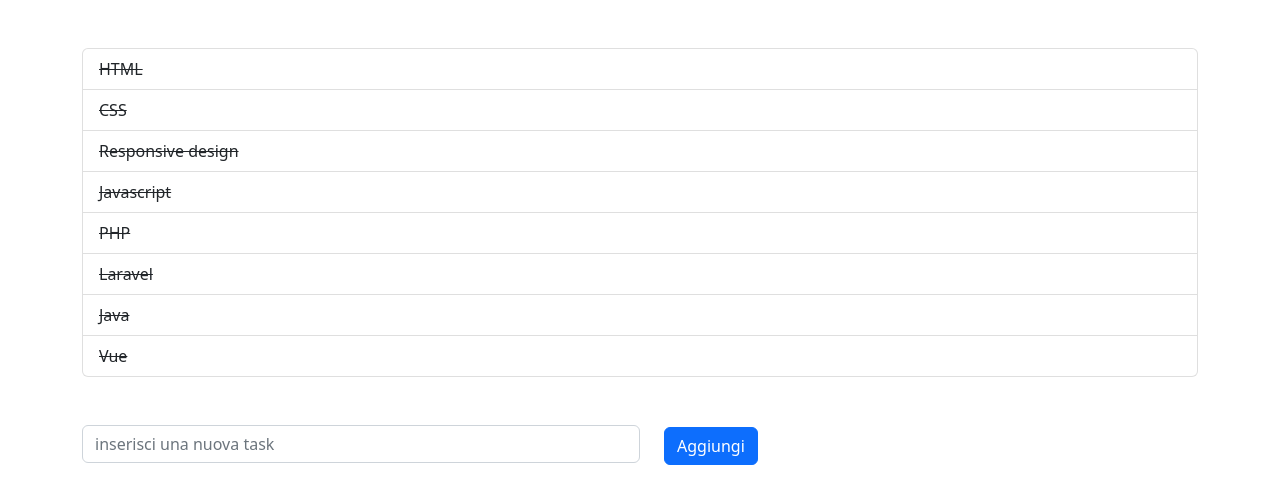
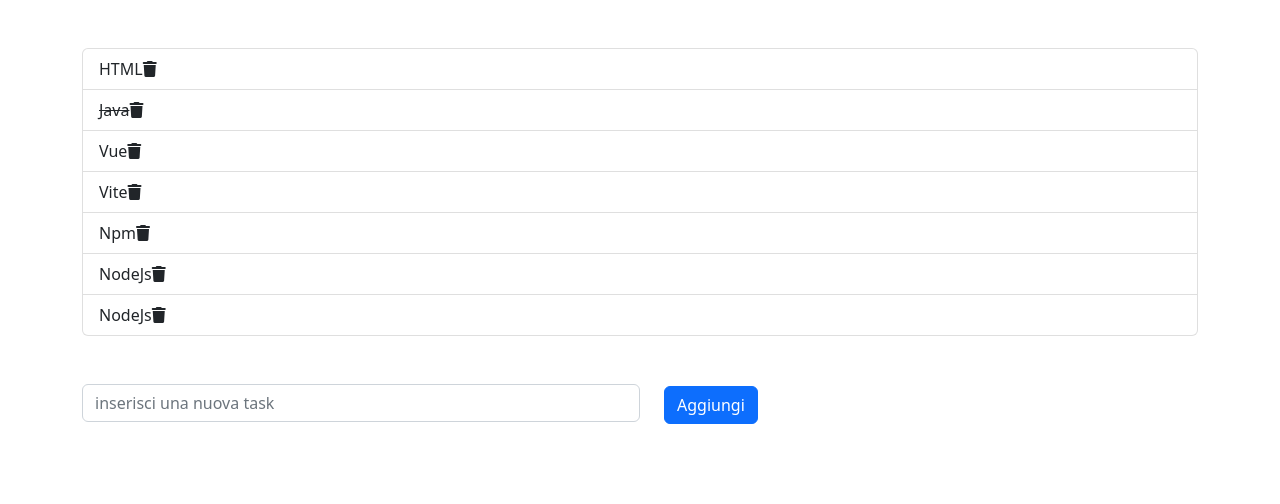
Before and after one commit to BetterCallAle/php-todo-list-json, a PHP site: page / in a window 1280 px wide. Shown: the top 504 px of the page. Run offline with PHP 8.4, Linux system fonts and the light colour scheme; some libraries are stand-ins or nearby versions.

Commit message:
now is possible to delete tasks

```diff
--- a/index.php
+++ b/index.php
@@ -11,6 +11,8 @@
     <script src="https://cdnjs.cloudflare.com/ajax/libs/axios/0.27.2/axios.min.js" integrity="sha512-odNmoc1XJy5x1TMVMdC7EMs3IVdItLPlCeL5vSUPN2llYKMJ2eByTTAIiiuqLg+GdNr9hF6z81p27DArRFKT7A==" crossorigin="anonymous" referrerpolicy="no-referrer"></script>
     <!-- Vue -->
     <script src="https://unpkg.com/vue@3/dist/vue.global.js"></script>
+    <!-- Font-Awesome -->
+    <link rel="stylesheet" href="https://cdnjs.cloudflare.com/ajax/libs/font-awesome/6.2.1/css/all.min.css" integrity="sha512-MV7K8+y+gLIBoVD59lQIYicR65iaqukzvf/nwasF0nqhPay5w/9lJmVM2hMDcnK1OnMGCdVK+iQrJ7lzPJQd1w==" crossorigin="anonymous" referrerpolicy="no-referrer" />
     <!-- Style -->
     <link rel="stylesheet" href="css/style.css">
 </head>
@@ -21,14 +23,17 @@
             <section id="section-list" class="py-5">
                 <div class="container">
                     <ul class="list-group">
-                        <li v-for="(toDo, index) in toDoList" class="list-group-item" :class="{'done' : toDo.done}" @click="checkAsDone(index)">{{ toDo.text }}</li>
+                        <li v-for="(toDo, index) in toDoList" class="list-group-item" :class="{'done' : toDo.done}" @click="checkAsDone(index)">
+                            <span>{{ toDo.text }}</span>
+                            <i class="fa-solid fa-trash" @click.stop="deleteElement(index)"></i>
+                        </li>
                     </ul>
                 </div>
             </section>
 
             <section>
                 <div class="container">
-                    <input type="text" v-model="userToDo" placeholder="inserisci una nuova task" class="form-control w-50 d-inline-block me-4">
+                    <input type="text" v-model="userToDo" placeholder="inserisci una nuova task" class="form-control w-50 d-inline-block me-4" @keyup.enter="sendTaskToServer">
                     <button @click="sendTaskToServer" class="btn btn-primary">Aggiungi</button>
                 </div>
             </section>
--- a/js/script.js
+++ b/js/script.js
@@ -34,7 +34,19 @@ createApp({
 
             axios.post("server.php", data, {
                 headers: {'Content-Type': 'multipart/form-data'}
-            }).then(resp=>{
+            }).then(resp =>{
+                this.toDoList = resp.data;
+            })
+        },
+
+        deleteElement(index){
+            const data = {
+                deleteIndex : index
+            }
+
+            axios.post("server.php", data, {
+                headers: {'Content-type' : 'multipart/form-data'}
+            }).then(resp => {
                 this.toDoList = resp.data;
             })
         }
--- a/server.php
+++ b/server.php
@@ -17,14 +17,29 @@ if(isset($_POST["userToDo"])){
     //Copy the array in the main one
     $todo[] = $user_to_do;
 
+    //write it in the json file
     file_put_contents('todo.json', json_encode($todo));
 }
 
 //if $_POST["taskToggle"] exist
 if(isset($_POST["toggleIndex"])){
+    //create an index variable
+    $index = $_POST["toggleIndex"];
 
-    $index = $_POST["toggleIndex"];
+    //take the done key in the array element in the index sent by front-end and toggle its boolean value
     $todo[$index]["done"] = !$todo[$index]["done"];
+
+    //write it in the json file
+    file_put_contents('todo.json', json_encode($todo));
+}
+
+if(isset($_POST["deleteIndex"])){
+    $delete_index = $_POST["deleteIndex"];
+
+    $temp_array = $todo;
+
+    array_splice($todo, $delete_index, 1);
+
     file_put_contents('todo.json', json_encode($todo));
 }
 
--- a/todo.json
+++ b/todo.json
@@ -1 +1 @@
-[{"text":"HTML","done":true},{"text":"CSS","done":true},{"text":"Responsive design","done":true},{"text":"Javascript","done":true},{"text":"PHP","done":true},{"text":"Laravel","done":true},{"text":"Java","done":true},{"text":"Vue","done":true}]
+[{"text":"HTML","done":false},{"text":"Java","done":true},{"text":"Vue","done":false},{"text":"Vite","done":false},{"text":"Npm","done":false},{"text":"NodeJs","done":false},{"text":"NodeJs","done":false}]
```
